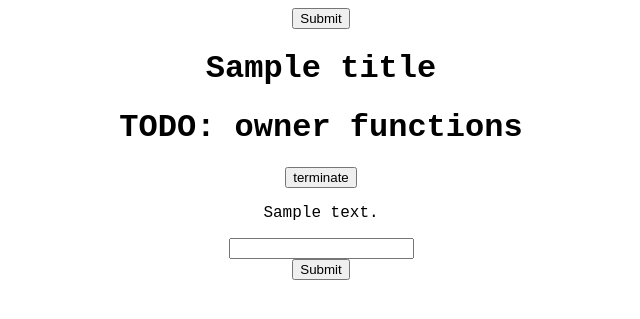
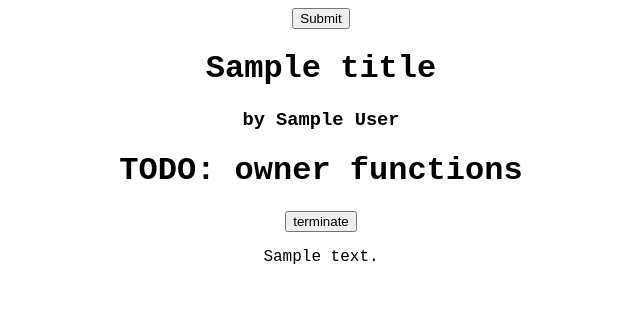
Before and after one commit to xinhuixu/blogdevo, a Flask app: template templates/edit.html in a window 1280 px wide. Shown: the top 319 px of the page, without its empty margins (319-959 px from the left). Run offline with Flask 2, Linux system fonts and the light colour scheme; the template is opened without the code that fills it: most values are stand-ins (such as "Sample title", 1, 10 or a date in 2020).

Commit message:
home/story tmp updt

```diff
--- a/templates/home.html
+++ b/templates/home.html
@@ -23,5 +23,6 @@
       </form>
     </div>
 
+    <div
   </body>
 </html>
--- a/templates/story.html
+++ b/templates/story.html
@@ -17,6 +17,9 @@
    <div class="title">
      <h1>{{title}}</h1>
    </div>
+   <div class="author">
+     <h3>by {{author}}</h3>
+   </div>
 
    {% block owner %}
 
@@ -26,11 +29,13 @@
      <p>{{content}}</p>
    </div>
 
+   {% if can_add %}
    <form action="/add_content/" method="POST">
      <input type="text" name="new_content" cols="40" rows="8">
      <br>
      <input type="submit" name="submit">
    </form>
+   {% endif %}
 
   </body>
 </html>
```
